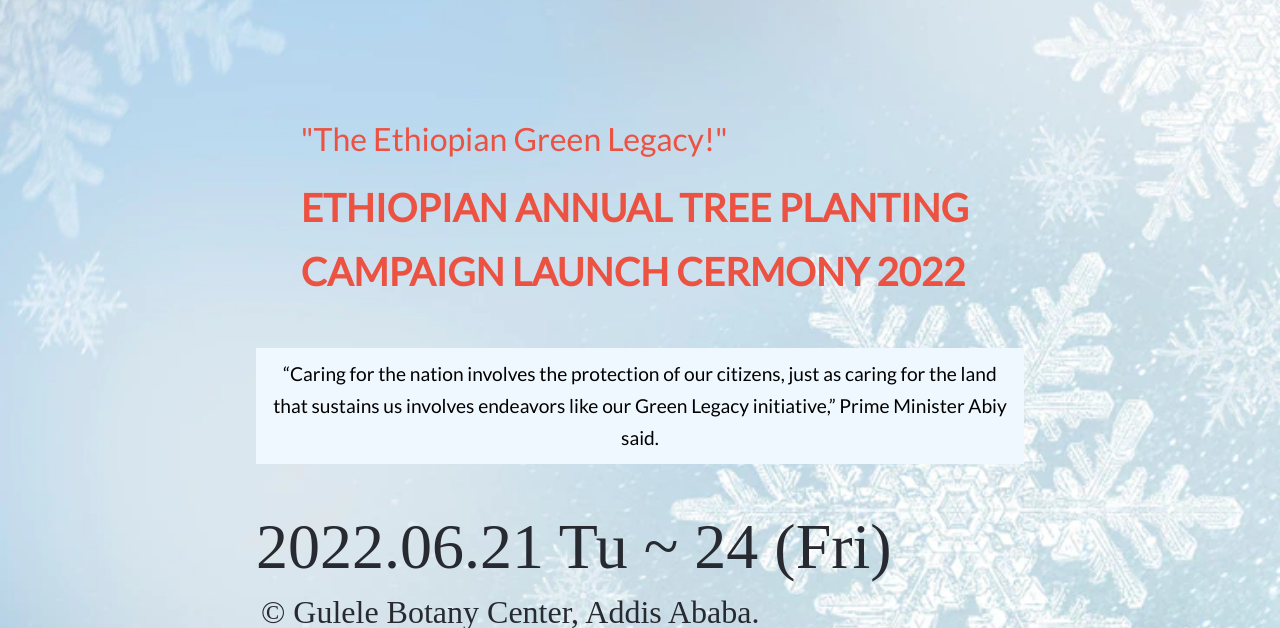
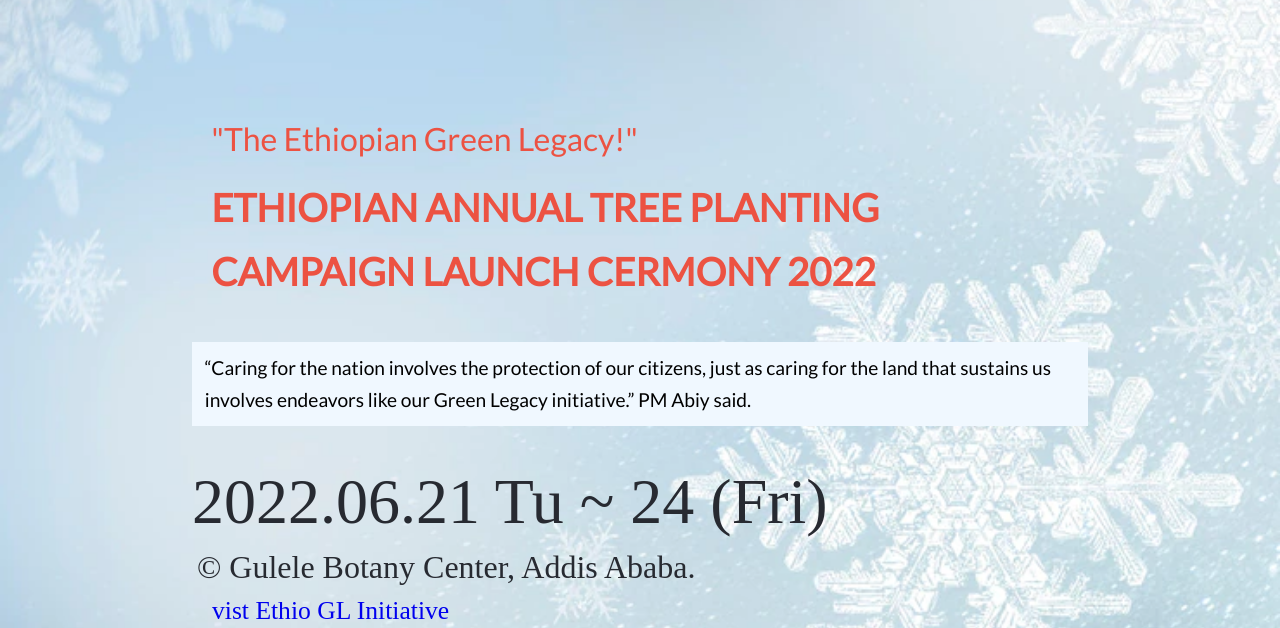
Before and after one commit to Microverse-Fullstack-Program/HTML-Capstone-GreenLegacy, a website: page index.html in a window 1280 px wide. Shown: the part 172-800 px from the top of the page. Drawn offline with Linux system fonts and the light colour scheme.

Commit message:
Correct reviewer's suggestion

```diff
--- a/assests/CSS/desktopStyle.css
+++ b/assests/CSS/desktopStyle.css
@@ -90,7 +90,7 @@
   /* Headline section */
   .headline {
     width: 100vw;
-    padding: 10vw 20vw;
+    padding: 10vw 15vw;
     margin-top: 5px;
   }
 
@@ -105,13 +105,13 @@
 
   .headline .primary-text {
     font-size: 3vw;
-    margin-bottom: 2vw;
+    margin-bottom: 1.5vw;
     line-height: 5vw;
   }
 
   .headline .secondary-text {
     font-size: 1.5vw;
-    margin-bottom: 2vw;
+    margin-bottom: 1.5vw;
     line-height: 2.5vw;
   }
 
--- a/assests/CSS/mobileStyle.css
+++ b/assests/CSS/mobileStyle.css
@@ -130,7 +130,7 @@
   font-size: 5vw;
   line-height: 9px;
   color: #ec5242;
-  padding: 0 3.5vw;
+  padding: 0 1.5vw;
 }
 
 .headline .primary-text,
@@ -144,7 +144,7 @@
   font-size: 4vw;
   color: #ec5242;
   line-height: 23px;
-  padding: 0 3.5vw;
+  padding: 0 1.5vw;
 }
 
 .headline .primary-text.about {
@@ -156,7 +156,6 @@
   font-weight: 300;
   font-size: 3vw;
   line-height: 17px;
-  text-align: center;
   padding: 10px 1vw;
   background-color: aliceblue;
 }
--- a/index.html
+++ b/index.html
@@ -31,12 +31,12 @@
                         <span class="bar"></span>
                     </div>
 
-                    <div class="logo">
+                    <nav class="logo">
                         <a href="#">
                             <img src="assests/Images/green-legacy-logo.png" alt="Ethiopian Green Legacy Logo">
                         </a>
                         <p class="logo-text">Ethiopia, 2019 - 2022</p>
-                    </div>
+                    </nav>
                     <ul class="topNav-links">
                         <li class="nav-link"><a href="about.html">About</a></li>
                         <li class="nav-link"><a href="">Program</a></li>
@@ -51,9 +51,9 @@
 
         <main>
             <section class="headline">
-                <p class="message">
+                <h3 class="message">
                     "The Ethiopian Green Legacy!"
-                </p>
+                </h3>
                 <h1 class="primary-text">
                     ETHIOPIAN ANNUAL TREE PLANTING CAMPAIGN
                     LAUNCH CERMONY
@@ -61,7 +61,7 @@
                 </h1>
                 <p class="secondary-text">
                     “Caring for the nation involves the protection of our citizens, just as caring for the land
-                    that sustains us involves endeavors like our Green Legacy initiative,” Prime Minister Abiy said.
+                    that sustains us involves endeavors like our Green Legacy initiative.” PM Abiy said.
                 </p>
 
                 <div>
```
Also changed, not shown: assests/Images/land-prepartion.png, assests/Images/land-prepartion12.png (added).
